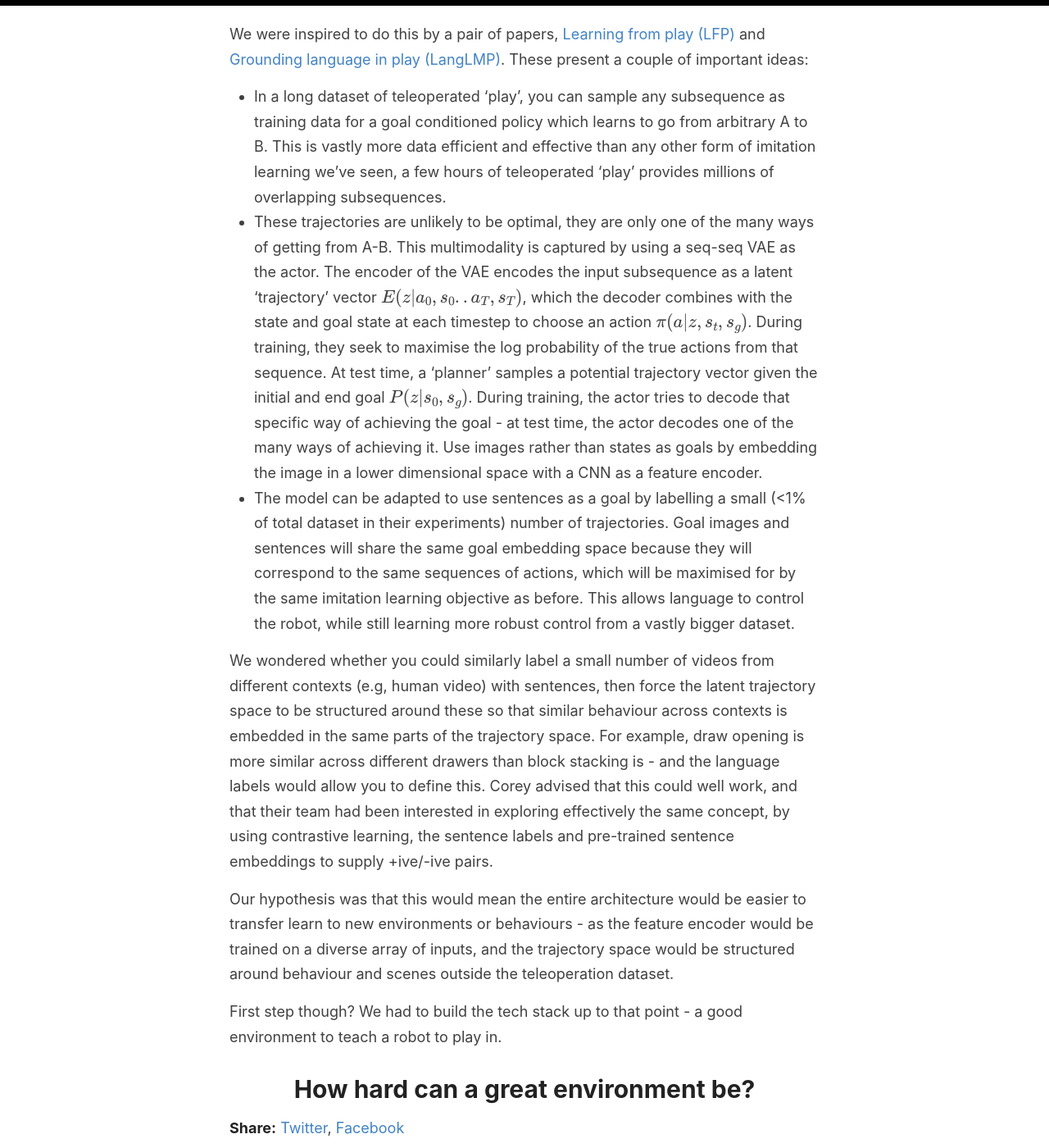
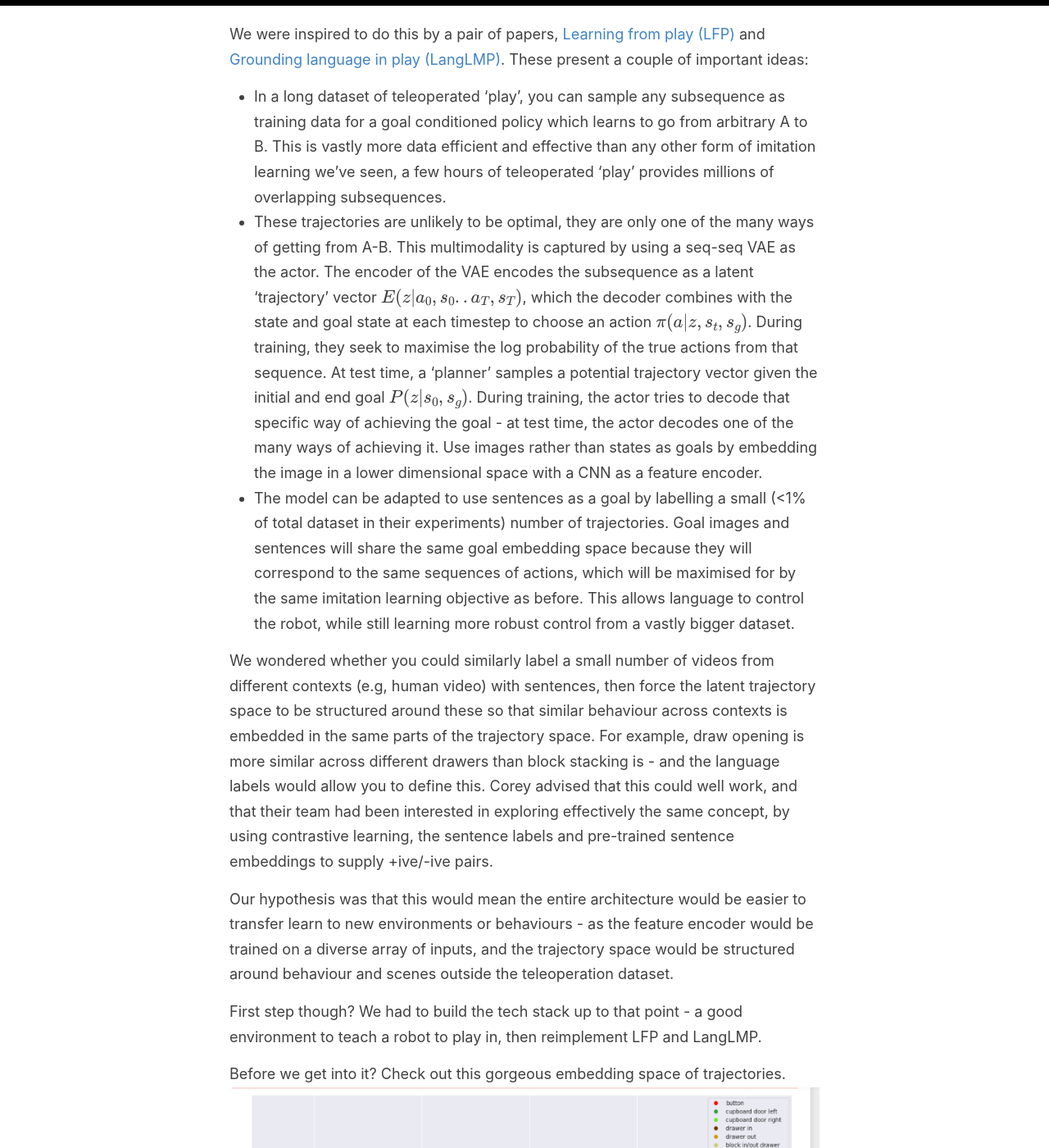
Before and after one commit to sholtodouglas/sholtodouglas.github.io, a Jekyll site: the page built from _posts/2020-12-18-LearningFromPlayAndLanguage.md, in a window 1280 px wide and 1400 px high, scrolled down 1313 px. Shown: the whole window at 82% size. Built offline with Jekyll 4.4.1, drawn with Linux system fonts in a browser that asks for light colours; formulas are drawn with MathJax 3.

Commit message:
Update 2020-12-18-LearningFromPlayAndLanguage.md

```diff
--- a/_posts/2020-12-18-LearningFromPlayAndLanguage.md
+++ b/_posts/2020-12-18-LearningFromPlayAndLanguage.md
@@ -21,7 +21,7 @@
 
 We were inspired to do this by a pair of papers, [Learning from play (LFP)](https://learning-from-play.github.io/) and [Grounding language in play (LangLMP)](https://arxiv.org/abs/2005.07648). These present a couple of important ideas:
 - In a long dataset of teleoperated 'play', you can sample any subsequence as training data for a goal conditioned policy which learns to go from arbitrary A to B. This is vastly more data efficient and effective than any other form of imitation learning we've seen, a few hours of teleoperated 'play' provides millions of overlapping subsequences.
-- These trajectories are unlikely to be optimal, they are only one of the many ways of getting from A-B. This multimodality is captured by using a seq-seq VAE as the actor. The encoder of the VAE encodes the input subsequence as a latent 'trajectory' vector $E(z \| a_0,s_0 .. a_T, s_T) $, which the decoder combines with the state and goal state at each timestep to choose an action $\pi(a \|z,s_t, s_g)$. During training, they seek to maximise the log probability of the true actions from that sequence. At test time, a 'planner' samples a potential trajectory vector given the initial and end goal $P(z \|s_0, s_g)$. During training, the actor tries to decode that specific way of achieving the goal - at test time, the actor decodes one of the many ways of achieving it. Use images rather than states as goals by embedding the image in a lower dimensional space with a CNN as a feature encoder.
+- These trajectories are unlikely to be optimal, they are only one of the many ways of getting from A-B. This multimodality is captured by using a seq-seq VAE as the actor. The encoder of the VAE encodes the subsequence as a latent 'trajectory' vector $E(z \| a_0,s_0 .. a_T, s_T) $, which the decoder combines with the state and goal state at each timestep to choose an action $\pi(a \|z,s_t, s_g)$. During training, they seek to maximise the log probability of the true actions from that sequence. At test time, a 'planner' samples a potential trajectory vector given the initial and end goal $P(z \|s_0, s_g)$. During training, the actor tries to decode that specific way of achieving the goal - at test time, the actor decodes one of the many ways of achieving it. Use images rather than states as goals by embedding the image in a lower dimensional space with a CNN as a feature encoder.
 - The model can be adapted to use sentences as a goal by labelling a small (<1% of total dataset in their experiments) number of trajectories. Goal images and sentences will share the same goal embedding space because they will correspond to the same sequences of actions, which will be maximised for by the same imitation learning objective as before. This allows language to control the robot, while still learning more robust control from a vastly bigger dataset.
 
 
@@ -29,6 +29,12 @@
 
 Our hypothesis was that this would mean the entire architecture would be easier to transfer learn to new environments or behaviours - as the feature encoder would be trained on a diverse array of inputs, and the trajectory space would be structured around behaviour and scenes outside the teleoperation dataset.
 
-First step though? We had to build the tech stack up to that point - a good environment to teach a robot to play in.
+First step though? We had to build the tech stack up to that point - a good environment to teach a robot to play in, then reimplement LFP and LangLMP.
+
+Before we get into it? Check out this gorgeous embedding space of trajectories.
+![alt-text-1](https://sholtodouglas.github.io/images/play/latent_space.png "latent space")
+
 
 # How hard can a great environment be?
+
+Pretty damn hard.
```
